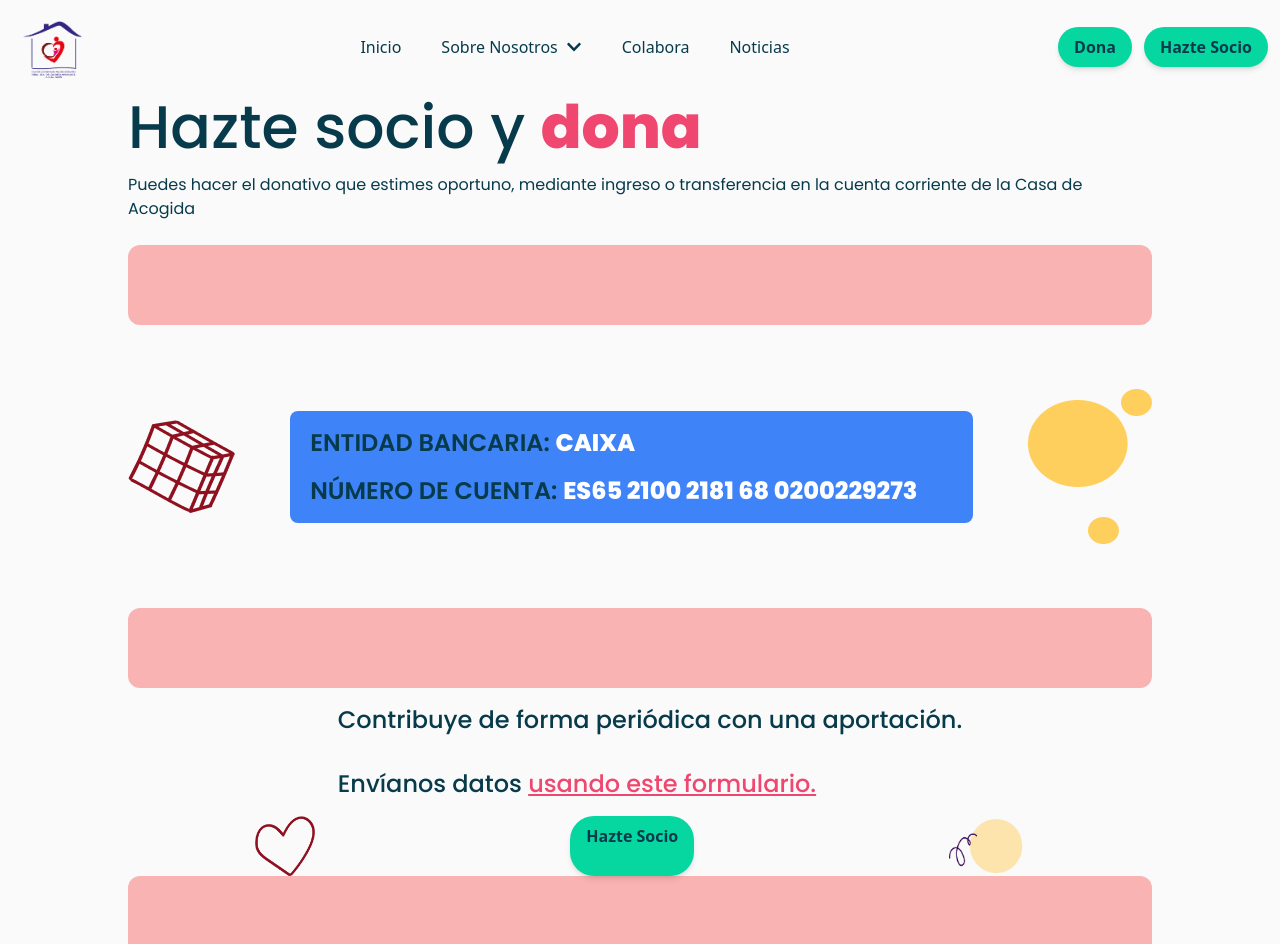
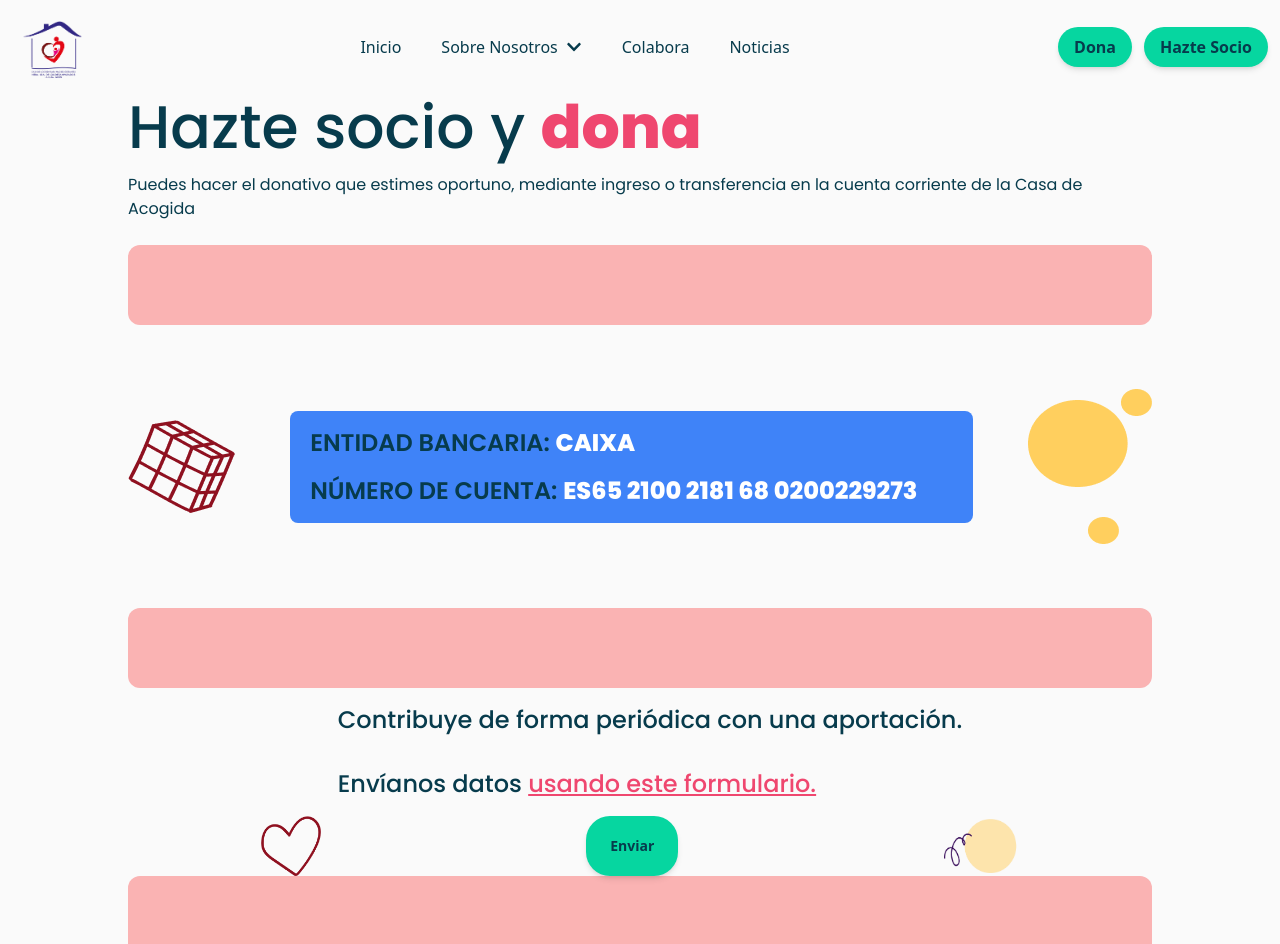
Before and after one commit to vallefarinha/front-casa, a React (Vite) app: page /partnership in a window 1280 px wide. Shown: the top 944 px of the page. Built offline with nearby package versions, Linux system fonts and the light colour scheme.

Commit message:
modify SendButton  to SendBtn

```diff
--- a/src/components/buttons/SendButton.jsx
+++ /dev/null
@@ -1,11 +0,0 @@
-import React from "react";
-import PrimaryBtn from "../buttons/PrimaryBtn";
-
-const SendButton = () => {
-  return (
-    <div className="flex justify-center">
-      <PrimaryBtn data="Hazte Socio" />
-    </div>
-  );
-};
-export default SendButton;
--- a/src/components/form/SendButtonForm.jsx
+++ b/src/components/form/SendButtonForm.jsx
@@ -5,7 +5,7 @@ import SendBtn from '../buttons/SendBtn'
 const SendButtonForm = () => {
   return (
     <div className="mt-6" style={{ display: 'flex', justifyContent: 'flex-end' }}>
-        <SendBtn data="ENVIAR" go="/thanks" />
+        <SendBtn data="ENVIAR" />
     </div>
   )
 }
--- a/src/pages/BecameAPartner.jsx
+++ b/src/pages/BecameAPartner.jsx
@@ -4,7 +4,7 @@ import RegularText30 from "../components/texts/RegularText30";
 import Title from "../components/title/Title";
 import TitleAboutUs from "../components/title/TitleAboutUs";
 import ColaboraRegularText from "../components/colaboration/ColaboraRegularText";
-import SendButton from "../components/buttons/SendButton";
+import SendBtn from "../components/buttons/SendBtn";
 
 function BecameAPartner() {
   return (
@@ -34,7 +34,7 @@ function BecameAPartner() {
       </div>
       <div className="flex justify-around" style={{ height: "60px" }}>
         <img src="src/assets/images/Corazon.png" alt="Corazon" />
-        <SendButton></SendButton>
+        <SendBtn data="Enviar"></SendBtn>
         <img src="src/assets/images/octagono.png" alt="octagono" />
       </div>
       <TitleCard></TitleCard>
```
